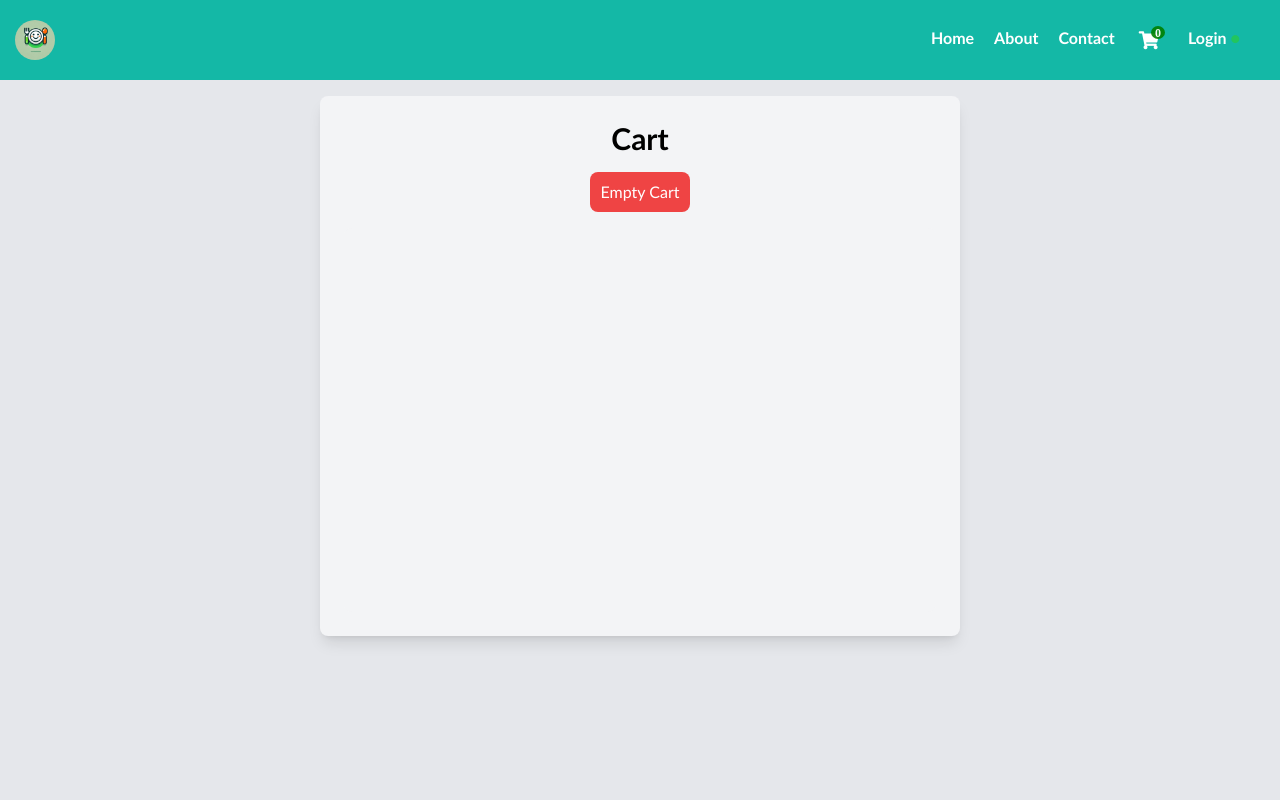
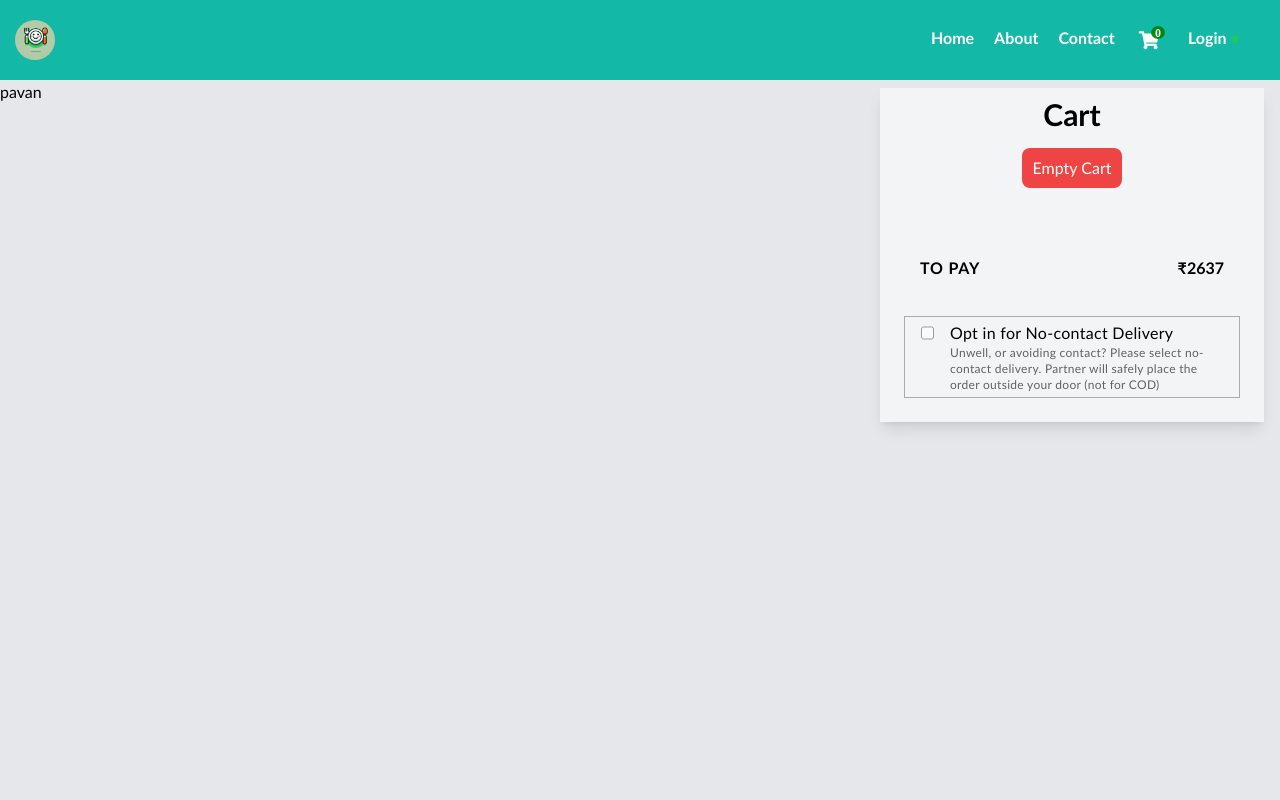
Before and after one commit to pavansingh888/FoodMood-Web-App, a React (Vite) app: page /cart in a window 1280 px wide. Shown: the top 800 px of the page. Built offline with nearby package versions, Linux system fonts and the light colour scheme.

Commit message:
Added - More description functionality , item total div, checkbox div

```diff
--- a/src/components/About.jsx
+++ b/src/components/About.jsx
@@ -4,7 +4,7 @@ import burgerFoodImage from '../assets/images/burgerFoodImage.png'
 const About = () => {
 
     return (
-        <div className="about-container-main w-full min-h-[84vh] bg-gray-200 dark:bg-gray-900 p-6">
+        <div className="about-container-main w-full min-h-[84vh] bg-gray-100 dark:bg-gray-900 p-6">
   <div className="about-container dark:bg-gray-900 mt-[50px] mb-[10px] mx-[25px]  flex  flex-col min-[792px]:flex-row justify-evenly items-center">
 
    {/* Left Section */}
--- a/src/components/Cart.jsx
+++ b/src/components/Cart.jsx
@@ -1,4 +1,4 @@
-import React from 'react'
+import React, {useState} from 'react'
 import Item from './Item'
 import { useDispatch, useSelector } from 'react-redux'
 import { clearCart } from '../utils/cartSlice'
@@ -6,19 +6,54 @@ import { clearCart } from '../utils/cartSlice'
 function Cart() {
     const cartItems = useSelector((store) => store.cart.items)
     const dispatch = useDispatch();
+    const [isNoContact,setIsNoContact] = useState(false);
+
   return (
-    <div className='h-full min-h-screen bg-gray-200 dark:bg-gray-900 dark:text-white  flex flex-col items-center'>
-    <div className='w-6/12 mx-auto p-6 bg-gray-100 dark:bg-gray-800 rounded-lg my-4 shadow-lg'>
+    <div className='h-full min-h-screen bg-gray-200 dark:bg-gray-900 dark:text-white flex max-[470px]:flex-col-reverse items-start justify-between '>
+    pavan
+
+    {/* Cart Items Card */}
+    <div className='cart-container max-w-96 mx-4 mt-2 p-2 bg-gray-100 dark:bg-gray-800  shadow-lg'>
+
+{/* Cart Heading */}
       <div className='flex flex-col justify-center '>
         <h1 className='font-bold text-3xl mb-4 text-center'>Cart</h1>
         <button className='text-white bg-red-500 p-2 mb-4 mx-auto rounded-lg font-medium w-[100px]' onClick={()=>dispatch(clearCart())}>Empty Cart</button>
     </div>
-    <div className='cart-container py-4 bg-gray-100 dark:bg-gray-900 rounded-lg min-h-96'>
+
+    {/* Cart Items list */}
+    <div className='cart-container-items p-4 bg-gray-100 dark:bg-gray-900 rounded-lg max-h-[450px] overflow-y-auto'>
     {cartItems.map((item) => (
         <Item key={item.card.info.id} item={item}/>
         ))}
     </div>
+
+    <div className='total-price-container flex items-center justify-between text-md px-8 h-16 font-semibold'>
+    <span className='tracking-wider'>TO PAY</span>
+    <span className='tracking-normal'>{"₹"}2637</span>
+
     </div>
+
+    {/* nocontact-delivery-check */}
+    <div className='nocontact-delivery-check flex items-start justify-between text-xs tracking-wide px-4 h-full py-1 m-4 border-[1px] border-solid border-[#a9abb2]'>
+     <input type='checkbox' id='nocontact-delivery-checkbox' name="DELIVERY_INSTRUCTION_CHK_BOX" value="DELIVERY_INSTRUCTION_CHK_BOX_INSTRUCTION_CHK_BOX"
+     defaultChecked={isNoContact}
+     onChange={()=> isNoContact ? setIsNoContact(false) :  setIsNoContact(true)}
+     className='h-4 w-4 mt-1 mr-4 cursor-pointer opacity-70' />
+     <label for="nocontact-delivery-checkbox">
+     <p>
+     <span className=' text-base font-medium block'>Opt in for No-contact Delivery</span>
+     {isNoContact ?
+      <span className='opacity-60'>Our delivery partner will call to confirm. Please ensure that your address has all the required details.</span>
+      :
+      <span className='opacity-60'>Unwell, or avoiding contact? Please select no-contact delivery. Partner will safely place the order outside your door (not for COD)</span>
+     }
+     </p>
+     </label>
+    </div>
+
+    </div>
+
 
     </div>
 
--- a/src/components/Item.jsx
+++ b/src/components/Item.jsx
@@ -4,14 +4,14 @@ import { CDN_URL } from '../utils/constants';
 //3. import that action from cartSlice that you want to dispatch
 import { addItem, incrementQuantity, decrementQuantity, removeItem } from '../utils/cartSlice';
 
-const Item = ({item}) => {
-
+const Item = ({item, isExpanded, toggleDescription}) => {
+    const itemId = item.card.info.id;
     console.log(item);
     //2.we will get from useDispatch() hook given by 'react-redux'.
     const dispatch = useDispatch();
     const cart = useSelector((store) => store.cart.items)
 
-    const cartItem = cart.find((cartItem) => cartItem.card.info.id === item.card.info.id);
+    const cartItem = cart.find((cartItem) => cartItem.card.info.id === itemId);
     const quantity = cartItem ? cartItem.quantity : 0;
 
     const handleAddItem = () => {
@@ -27,33 +27,48 @@ const Item = ({item}) => {
     }
 
     const handleIncrease = () => {
-      dispatch(incrementQuantity({id: item.card.info.id}))
+      dispatch(incrementQuantity({id: itemId}))
     }
 
     const handleDecrease = () => {
         if(quantity>1){
-           dispatch(decrementQuantity({id: item.card.info.id}))
+           dispatch(decrementQuantity({id: itemId}))
         }else{
-           dispatch(removeItem({id: item.card.info.id}))
+           dispatch(removeItem({id: itemId}))
         }
     }
+
+
+
+
     return (
-        <div key={item.card.info.id} className='flex justify-between p-2 m-2 border-b-[1px] max-[425px]:flex-col-reverse'>
+        <div key={itemId} className='flex justify-between py-2 border-b-[1px]'>
 
           {/* div for both image div and item description div */}
-           <div className='flex'>
-
-
-           {/* <div className='max-w-20 h-auto mr-3 my-2'>
-            {item?.card?.info?.imageId ?  <img src={CDN_URL + item?.card?.info?.imageId} className='rounded-lg'/> : <img src='../assets/images/FMLogo.jpg' className='rounded-lg'/> }
-           </div> */}
 
            {/* div for item name price and description */}
-           <div className='py-2 max-w-96'>
+           <div className=' py-2 max-w-96'>
             <span className='text-base font-medium'>{item?.card?.info?.name}</span>
             <p className='text-sm font-medium max-w-96 '>₹ { item?.card?.info?.price/100 ? item?.card?.info?.price/100 : item?.card?.info?.defaultPrice/100 }</p>
-            <p className='text-xs'>{item?.card?.info?.description}</p>
-           </div>
+            {
+            isExpanded ?
+            (<p className='text-xs'>
+                {item?.card?.info?.description}{" "}
+                <span
+                className="cursor-pointer font-semibold"
+                onClick={()=>toggleDescription(null)}>
+                    Less
+                </span>
+            </p> ) :
+            (<p className='text-xs'>
+                {item?.card?.info?.description.slice(0,80)}...{" "}
+                <span
+                className="cursor-pointer font-semibold"
+                onClick={()=>toggleDescription(itemId)}>
+                    More
+                </span>
+            </p>)
+            }
 
            </div>
 
@@ -68,15 +83,15 @@ const Item = ({item}) => {
 
              {quantity === 0 ? (
               <div >
-        <button onClick={handleAddItem} className="bg-teal-500 hover:bg-teal-600 text-white font-bold w-32 py-2 uppercase text-center rounded-lg transition duration-100 ease-in-out shadow-md focus:outline-none focus:ring-2 focus:ring-orange-400 dark:bg-teal-600 dark:hover:bg-teal-700 dark:focus:ring-orange-500 flex items-center justify-center">
+        <button onClick={handleAddItem} className="bg-teal-500 hover:bg-teal-600 text-white font-bold w-[110px] py-2 uppercase text-center rounded-lg transition duration-100 ease-in-out shadow-md focus:outline-none focus:ring-2 focus:ring-orange-400 dark:bg-teal-600 dark:hover:bg-teal-700 dark:focus:ring-orange-500 flex items-center justify-center">
         Add
      </button>
      </div>
       ) : (
-        <div className="bg-teal-500  text-white font-bold w-32  uppercase text-center rounded-lg transition duration-100 ease-in-out shadow-md focus:outline-none focus:ring-2 focus:ring-orange-400 dark:bg-teal-600 dark:focus:ring-orange-500 flex items-center justify-center overflow-hidden">
-          <button onClick={handleDecrease} className='hover:bg-teal-600 dark:hover:bg-teal-700  py-2 px-5'>-</button>
-          <span className='mx-4'>{quantity}</span>
-          <button onClick={handleIncrease} className='hover:bg-teal-600 dark:hover:bg-teal-700  py-2 px-5'>+</button>
+        <div className="bg-teal-500  text-white font-bold w-[110px]  uppercase text-center rounded-lg transition duration-100 ease-in-out shadow-md focus:outline-none focus:ring-2 focus:ring-orange-400 dark:bg-teal-600 dark:focus:ring-orange-500 flex items-center justify-between overflow-hidden">
+          <button onClick={handleDecrease} className='hover:bg-teal-600 dark:hover:bg-teal-700  py-2 px-4'>-</button>
+          <span className='mx-auto'>{quantity}</span>
+          <button onClick={handleIncrease} className='hover:bg-teal-600 dark:hover:bg-teal-700  py-2 px-4'>+</button>
         </div>
       )}
              </div>
--- a/src/components/RestaurantCategory.jsx
+++ b/src/components/RestaurantCategory.jsx
@@ -2,9 +2,13 @@ import React, { useState } from 'react'
 import Item from './Item';
 
 function RestaurantCategory({data, showItems, setShowIndex}) {
-//    const [showItems, setShowItems] = useState(false);
+   const [expandedId, setExpandedId] = useState(null);
    const handleClick = () => {
         setShowIndex();
+    }
+    const toggleDescription = (id) => {
+      console.log(id);
+      setExpandedId((prevState) => prevState === id ? null : id)
     }
 
   return (
@@ -20,7 +24,12 @@ function RestaurantCategory({data, showItems, setShowIndex}) {
           (<div>
             {
             data.itemCards.map((item) => (
-            <Item key={item.card.info.id} item={item}/>
+            <Item
+            key={item.card.info.id}
+            item={item}
+            isExpanded = {expandedId === item.card.info.id}
+            toggleDescription={toggleDescription}
+            />
             ))
             }
         </div>)}
```
